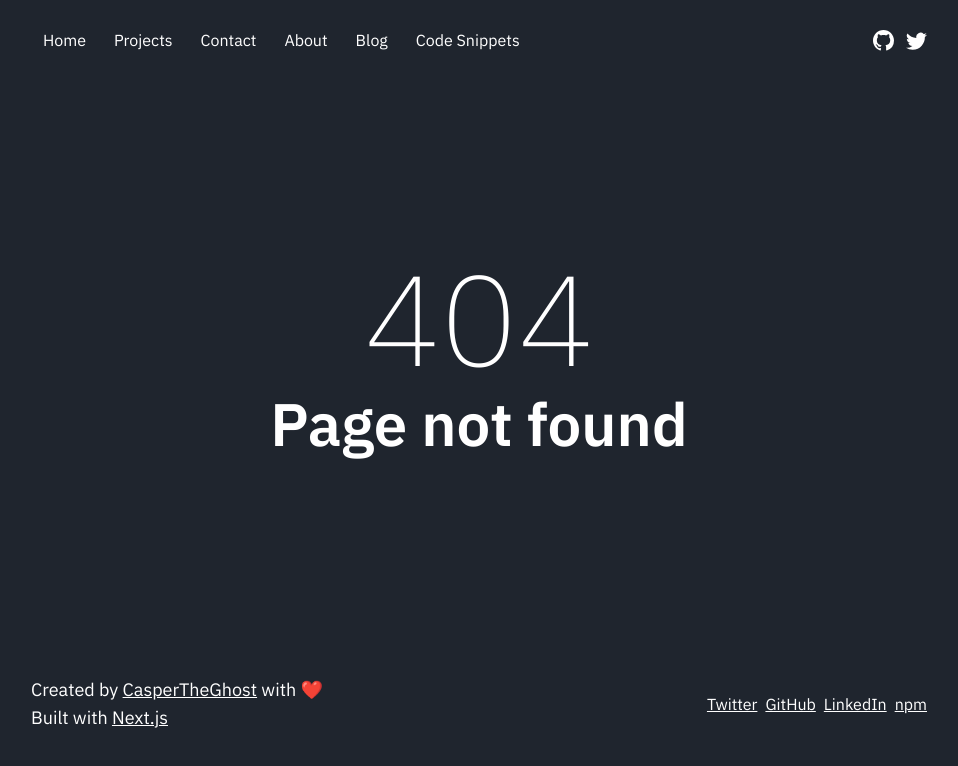
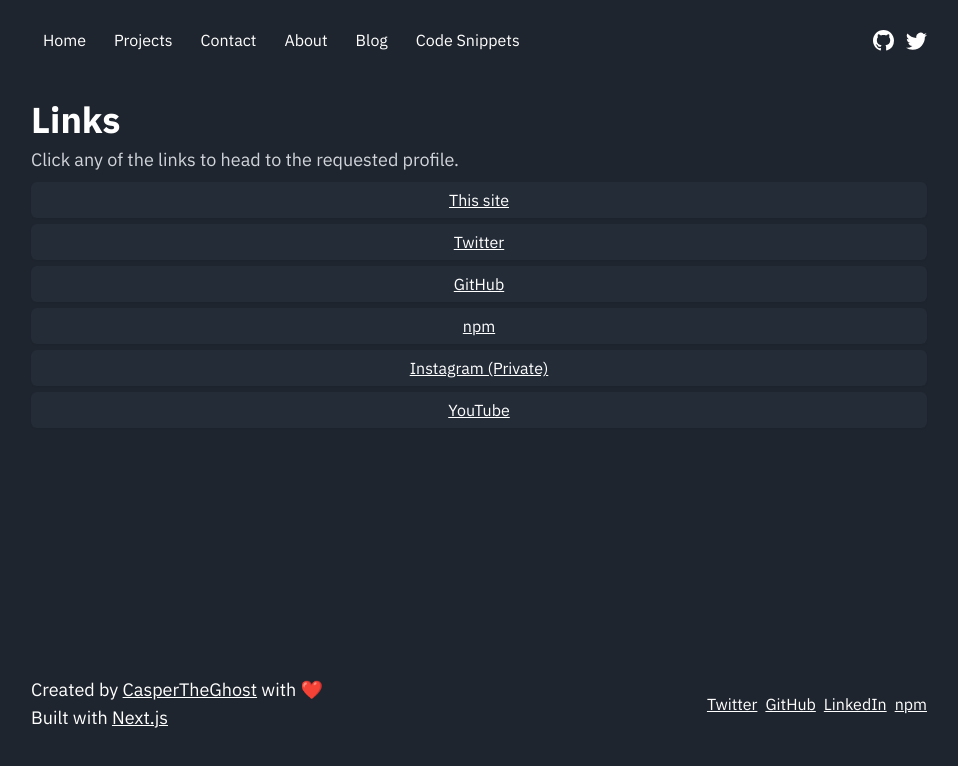
Before and after one commit to pzk3/casperiv.dev, a Next.js app: page /links in a window 1280 px wide. Before the commit this address had no page. Shown: the top 766 px of the page, without its empty margins (161-1119 px from the left). Built offline with nearby package versions, Linux system fonts and the light colour scheme.

Commit message:
:tada: add links page

```diff
--- /dev/null
+++ b/src/data/links.ts
@@ -0,0 +1,13 @@
+export interface Link {
+  name: string;
+  href: string;
+}
+
+export const links: Link[] = [
+  { name: "This site", href: "https://caspertheghost.me/" },
+  { name: "Twitter", href: "https://twitter.com/casper124578" },
+  { name: "GitHub", href: "https://github.com/dev-caspertheghost" },
+  { name: "npm", href: "https://npmjs.com/~casper124578" },
+  { name: "Instagram (Private)", href: "https://instagram.com/casper124578" },
+  { name: "YouTube", href: "https://www.youtube.com/channel/UCbhHjaQmgNIAmobAq_I4iVw" },
+];
--- /dev/null
+++ b/src/pages/links.tsx
@@ -0,0 +1,48 @@
+import { Layout } from "components/Layout";
+import { Seo } from "components/Seo";
+import { Link } from "data/links";
+import { GetStaticProps } from "next";
+
+interface Props {
+  links: Link[];
+}
+
+export default function Links({ links }: Props) {
+  return (
+    <Layout>
+      <Seo title="Links - Casper Iversen" />
+
+      <h1 className="section-title">Links</h1>
+
+      <p className="my-1.5 text-gray-300">
+        Click any of the links to head to the requested profile.
+      </p>
+
+      <ul className="mt-2" role="list">
+        {links.map((link) => (
+          <li key={link.href} role="listitem">
+            <a
+              title="This link will open in a new tab."
+              target="_blank"
+              rel="noreferrer noopener"
+              className="block p-1.5 px-3 my-1.5 underline rounded-md bg-blue-1 text-center shadow-sm hover:bg-blue-2 transition-colors"
+              href={link.href}
+            >
+              {link.name}
+            </a>
+          </li>
+        ))}
+      </ul>
+    </Layout>
+  );
+}
+
+export const getStaticProps: GetStaticProps = async () => {
+  const { links } = await import("data/links");
+
+  return {
+    props: {
+      links,
+    },
+  };
+};
```
